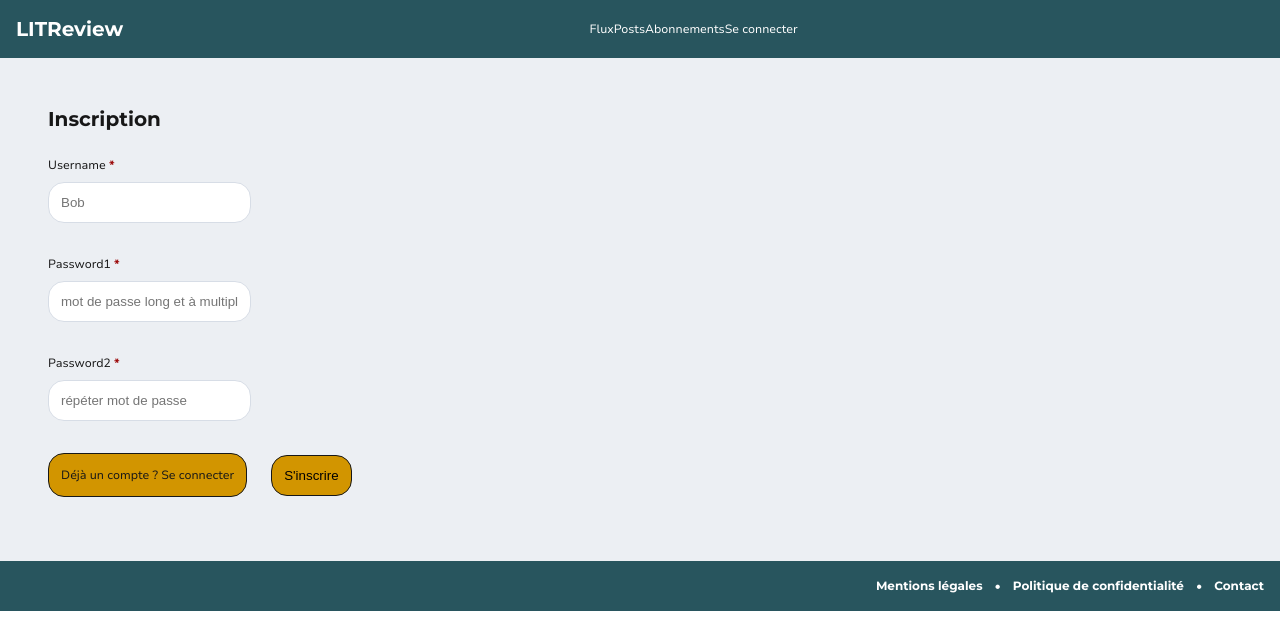
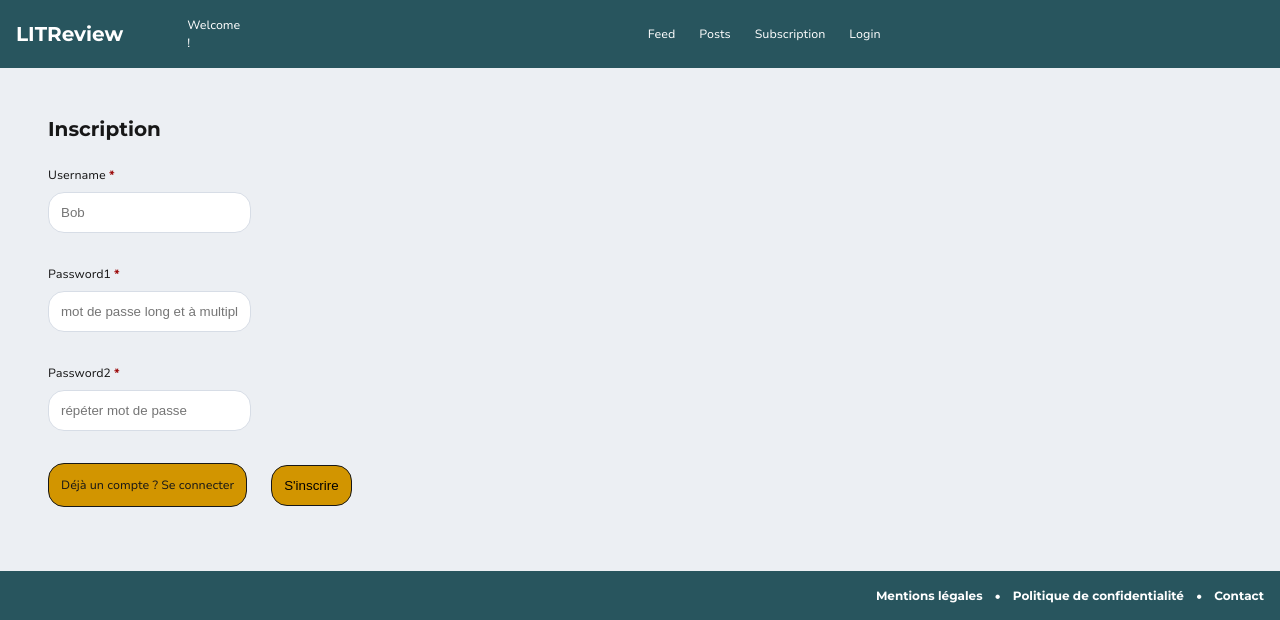
Before and after one commit to Arnaud-Goguelin/ocpy09, a Django app: page /auth/signup/ in a window 1280 px wide. Shown: the top 620 px of the page. Run offline with Django 5.2, Linux system fonts and the light colour scheme; some libraries are stand-ins or nearby versions.

Commit message:
feat(header.html): implement correct redirection in links

```diff
--- a/litrevu/jinja2/header.html
+++ b/litrevu/jinja2/header.html
@@ -1,16 +1,17 @@
 <header class="header flex --space-between p-md">
     <h1 class="headline-xl"><a href="#">LITReview</a></h1>
+    <p class="ml-3xl"> Welcome {{ user.username }} !</p>
     <nav class="header-nav flex">
-            <a href="#">Flux</a>
-            <a href="#">Posts</a>
-            <a href="#">Abonnements</a>
+            <a class="ml-lg" href="{{ url('feed:feed_posts') }}">Feed</a>
+            <a class="ml-lg" href="{{ url('tickets:create') }}">Posts</a>
+            <a class="ml-lg" href="{{ url('feed:subscriptions') }}">Subscription</a>
         {% if user.is_authenticated %}
-            <form method="post" action="{{ url('authentication:logout') }}">
+            <form class="ml-lg" method="post" action="{{ url('authentication:logout') }}">
                 {{ csrf_input|safe }}
-                {{ action_button(primary_text="Se déconnecter") }}
+                {{ action_button(primary_text="Logout") }}
             </form>
         {% else %}
-            <a href="{{ url('authentication:login')}}">Se connecter</a>
+            <a class="ml-lg" href="{{ url('authentication:login')}}">Login</a>
         {% endif %}
     </nav>
 
```
